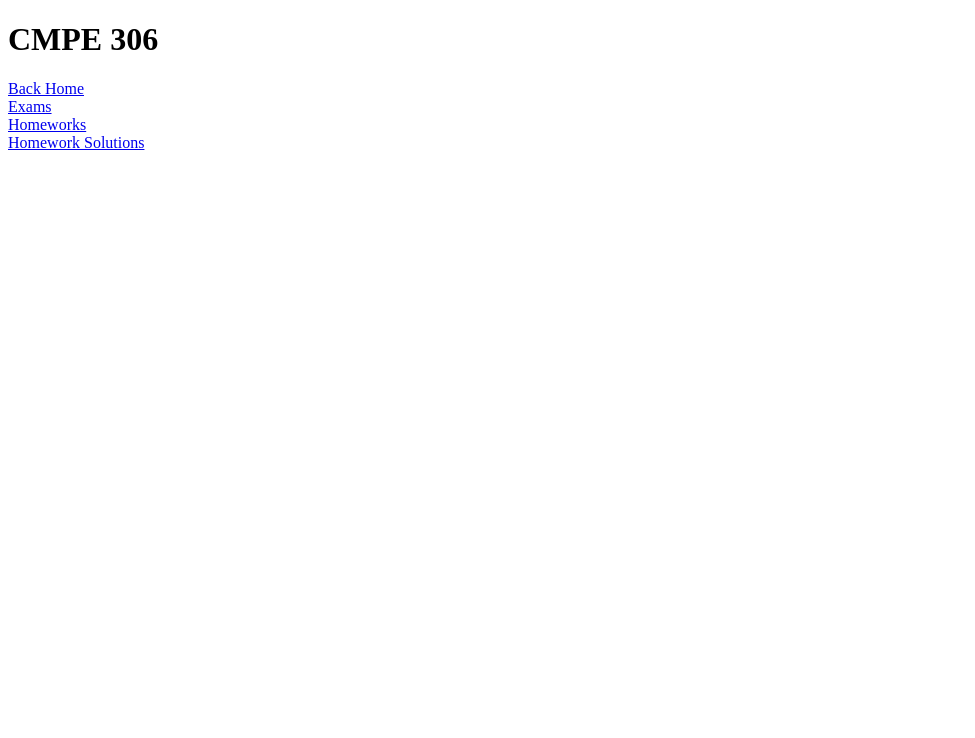
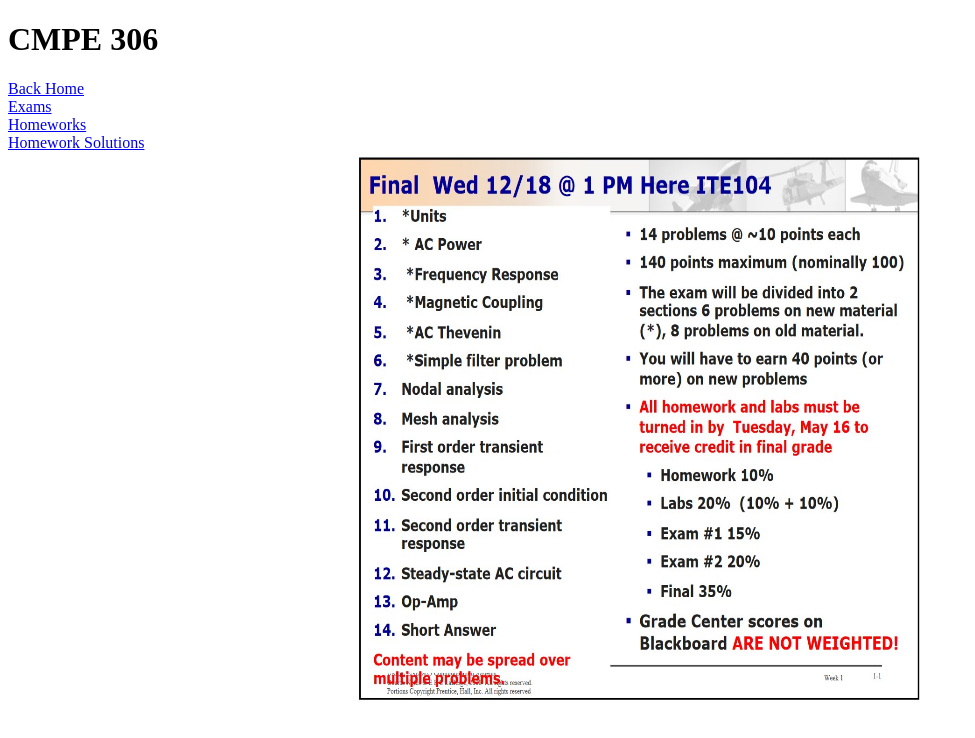
Before and after one commit to EdwinTrejo/StudyGuide, a plain HTML site: page CMPE306/index.html in a window 1280 px wide. Shown: the whole page, without its empty margins (0-975 px from the left). Drawn offline with Linux system fonts and the light colour scheme.

Commit message:
added image for 306Description

```diff
--- a/CMPE306/index.html
+++ b/CMPE306/index.html
@@ -10,6 +10,14 @@
 
     /* mouse over link */
     a:hover {color: blue;}
+
+    img {
+            display: block;
+            margin-left: auto;
+            margin-right: auto;
+            width: 45%;
+            height: 550px;
+        }
   </style>
 </head>
 <body>
@@ -24,5 +32,7 @@
   <br />
   <a href="hwsol.html">Homework Solutions</a>
   <!-- <a href="final.html">Final Study</a> -->
+  <br />
+  <img src="Pictures/FinalEverything.jpg"></body></img>
 </body>
 </html>
```
Also changed, not shown: CMPE306/Pictures/FinalEverything.jpg (added).
